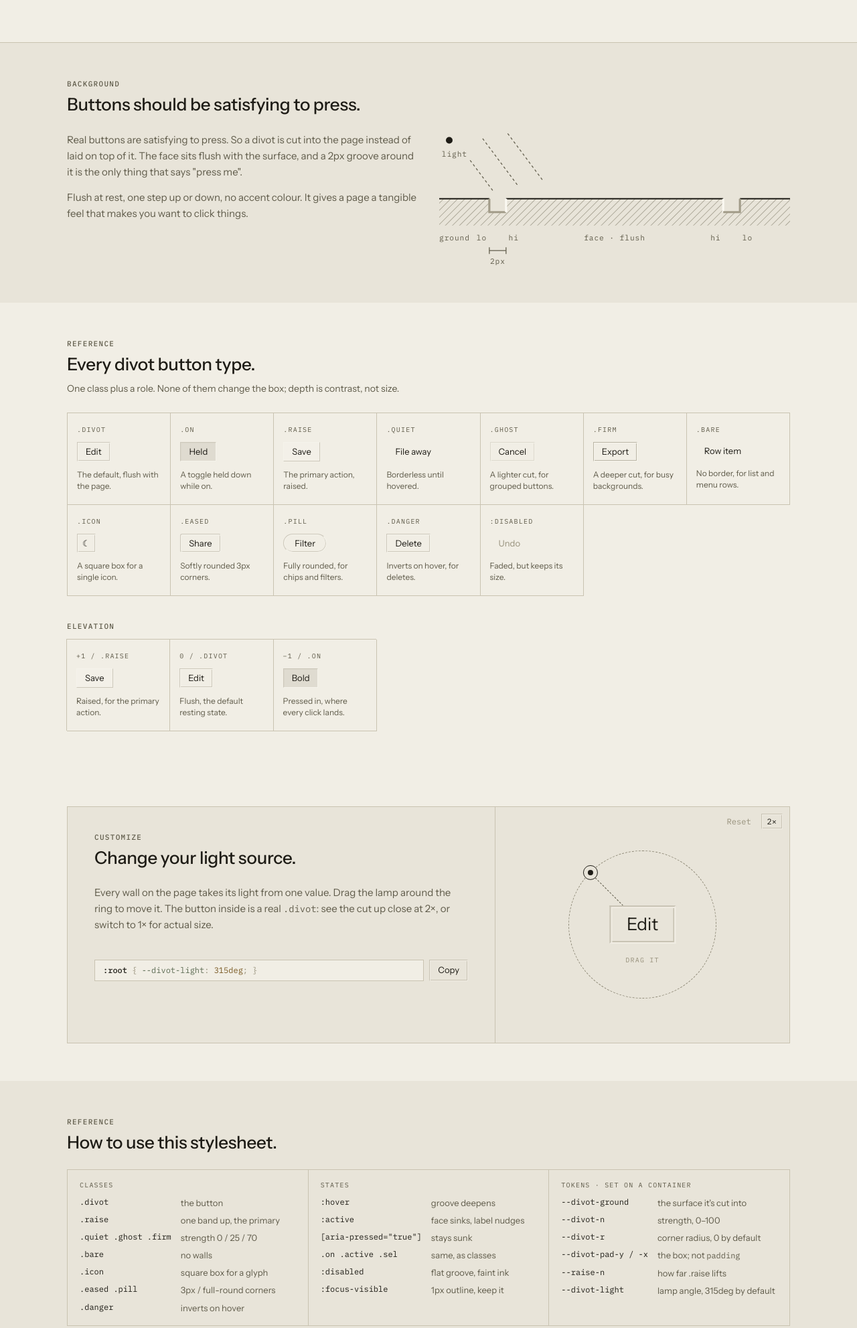
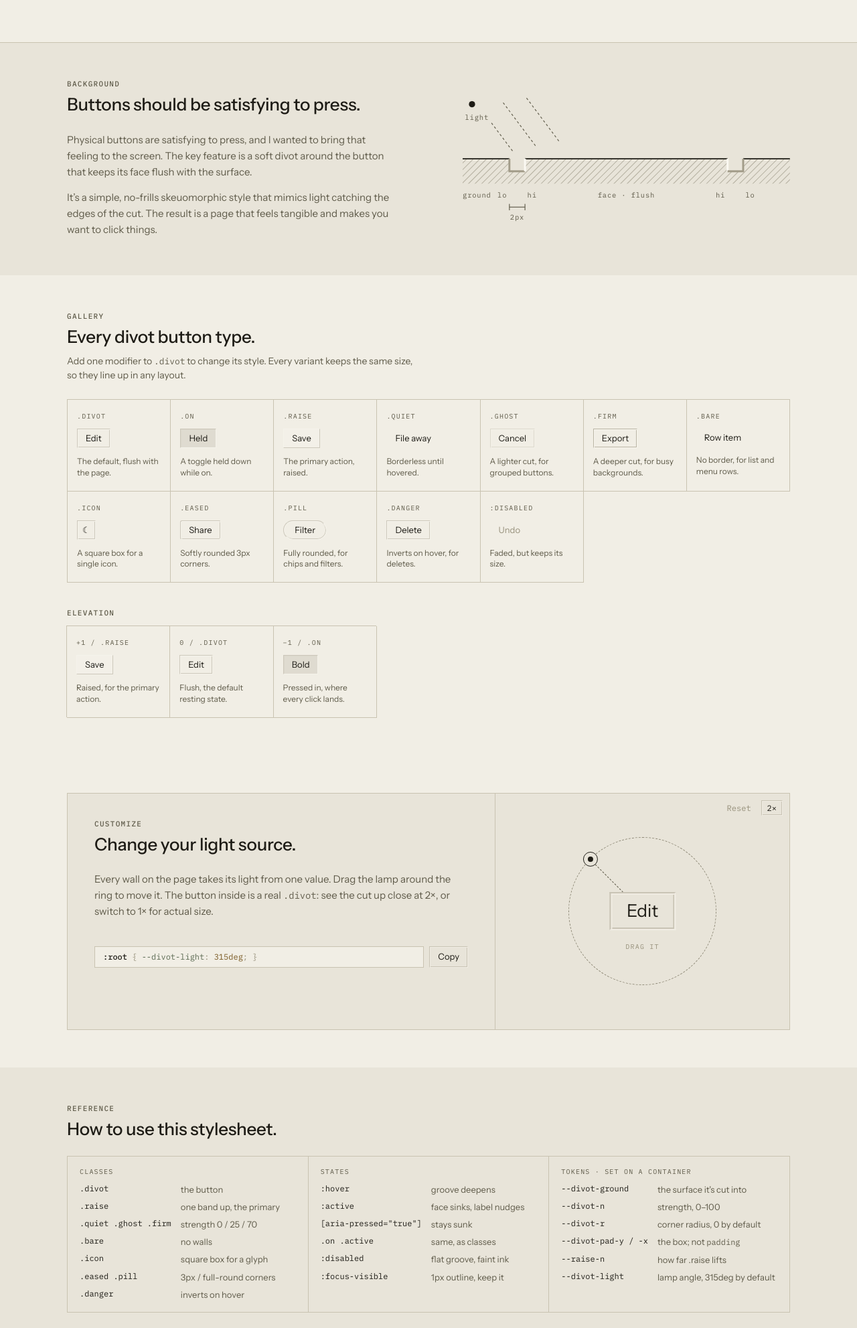
Before and after one commit to nlaz/divot.css, a website: page index.html in a window 1280 px wide. Shown: the part 636-2619 px from the top of the page at 67% size. Drawn offline with nearby package versions, Linux system fonts and the light colour scheme.

Commit message:
feat(core)!: remove the .sel state alias
The .sel state alias is gone from core.css (both the pressed rule and the
quiet latched rule), from the lamp mock, the cheatsheet and the README.
.on, .active and aria-pressed remain. Bundle rebuilt.

BREAKING CHANGE: .sel is removed. Use [aria-pressed="true"],
[aria-expanded="true"] or .active.
Co-Authored-By: Claude Fable 5.1 <noreply@anthropic.com>

```diff
--- a/css/core.css
+++ b/css/core.css
@@ -147,7 +147,6 @@ input:focus-visible {
 .divot:active,
 .divot.on,
 .divot.active,
-.divot.sel,
 .divot[aria-pressed="true"],
 .divot[aria-expanded="true"] {
   --divot-bump: 0;
@@ -190,7 +189,6 @@ input:focus-visible {
    not enough to read as "this one is on" */
 .divot.quiet.on,
 .divot.quiet.active,
-.divot.quiet.sel,
 .divot.quiet[aria-pressed="true"] {
   --divot-n: 45;
 }
--- a/divot.css
+++ b/divot.css
@@ -323,7 +323,6 @@ input:focus-visible {
 .divot:active,
 .divot.on,
 .divot.active,
-.divot.sel,
 .divot[aria-pressed="true"],
 .divot[aria-expanded="true"] {
   --divot-bump: 0;
@@ -366,7 +365,6 @@ input:focus-visible {
    not enough to read as "this one is on" */
 .divot.quiet.on,
 .divot.quiet.active,
-.divot.quiet.sel,
 .divot.quiet[aria-pressed="true"] {
   --divot-n: 45;
 }
--- a/index.html
+++ b/index.html
@@ -134,7 +134,10 @@ svg.fig { width: 100%; height: auto; display: block; }
 @media (prefers-reduced-motion: reduce) { * { transition: none !important; } }
 /* why: a short first-person note, set as running text */
 .why { max-width: 62ch; display: grid; gap: 14px; }
-#why .two { align-items: start; } /* copy starts at the top of the row, level with the diagram */
+/* header and copy share the left column; the diagram is centred against all of it, with a wider gutter */
+#why .two { align-items: center; gap: clamp(48px, 8vw, 112px); }
+#why .why .sec-head { margin-bottom: 10px; }
+#why .why .eyebrow { font-size: var(--fs-meta); line-height: 1; }
 .why p { max-width: none; font-size: var(--fs-title); line-height: 1.6; color: var(--ink-dim); }
 
 /* grounds strip: the same class on four surfaces, no overrides */
@@ -201,11 +204,11 @@ pre.hl .s { color: var(--syn-str); }
 
 <div class="wrap">
   <section id="why">
-    <div class="sec-head"><p class="eyebrow">background</p><h2>Buttons should be satisfying to press.</h2></div>
     <div class="two">
       <div class="why">
-        <p>Real buttons are satisfying to press. So a divot is cut into the page instead of laid on top of it. The face sits flush with the surface, and a 2px groove around it is the only thing that says "press me".</p>
-        <p>Flush at rest, one step up or down, no accent colour. It gives a page a tangible feel that makes you want to click things.</p>
+        <div class="sec-head"><p class="eyebrow">background</p><h2>Buttons should be satisfying to press.</h2></div>
+        <p>Physical buttons are satisfying to press, and I wanted to bring that feeling to the screen. The key feature is a soft divot around the button that keeps its face flush with the surface.</p>
+        <p>It&#8217;s a simple, no-frills skeuomorphic style that mimics light catching the edges of the cut. The result is a page that feels tangible and makes you want to click things.</p>
       </div>
       <div><svg class="fig" viewBox="0 0 420 160" role="img" aria-label="fig. 1 &#8212; the divot at rest, seen from the side"><defs><pattern id="hrest" width="6" height="6" patternUnits="userSpaceOnUse" patternTransform="rotate(45)"><line x1="0" y1="0" x2="0" y2="6" stroke="var(--line-strong)" stroke-width="1"/></pattern></defs>
 <g stroke="var(--ink-dim)" stroke-width="1" stroke-dasharray="3 3"><line x1="37" y1="34" x2="64" y2="70"/><line x1="52" y1="8" x2="94" y2="64"/><line x1="82" y1="2" x2="124" y2="58"/></g>
@@ -224,7 +227,7 @@ pre.hl .s { color: var(--syn-str); }
 
 <div class="bleed band-surface"><div class="wrap">
   <section id="reference">
-    <div class="sec-head"><p class="eyebrow">reference</p><h2>Every divot button type.</h2><p class="dim">One class plus a role. None of them change the box; depth is contrast, not size.</p></div>
+    <div class="sec-head"><p class="eyebrow">gallery</p><h2>Every divot button type.</h2><p class="dim">Add one modifier to <code>.divot</code> to change its style. Every variant keeps the same size, so they line up in any layout.</p></div>
     <div class="sheet">
       <div><span class="lab">.divot</span><button class="divot">Edit</button><span class="cap">The default, flush with the page.</span></div>
       <div><span class="lab">.on</span><button class="divot on">Held</button><span class="cap">A toggle held down while on.</span></div>
@@ -290,7 +293,7 @@ pre.hl .s { color: var(--syn-str); }
         <dt>:hover</dt><dd>groove deepens</dd>
         <dt>:active</dt><dd>face sinks, label nudges</dd>
         <dt>[aria-pressed="true"]</dt><dd>stays sunk</dd>
-        <dt>.on .active .sel</dt><dd>same, as classes</dd>
+        <dt>.on .active</dt><dd>same, as classes</dd>
         <dt>:disabled</dt><dd>flat groove, faint ink</dd>
         <dt>:focus-visible</dt><dd>1px outline, keep it</dd>
       </dl></div>
--- a/site/light.css
+++ b/site/light.css
@@ -49,7 +49,6 @@
 .divot:active,
 .divot.on,
 .divot.active,
-.divot.sel,
 .divot[aria-pressed="true"],
 .divot[aria-expanded="true"] {
   box-shadow:
```
Also changed, not shown: README.md.
